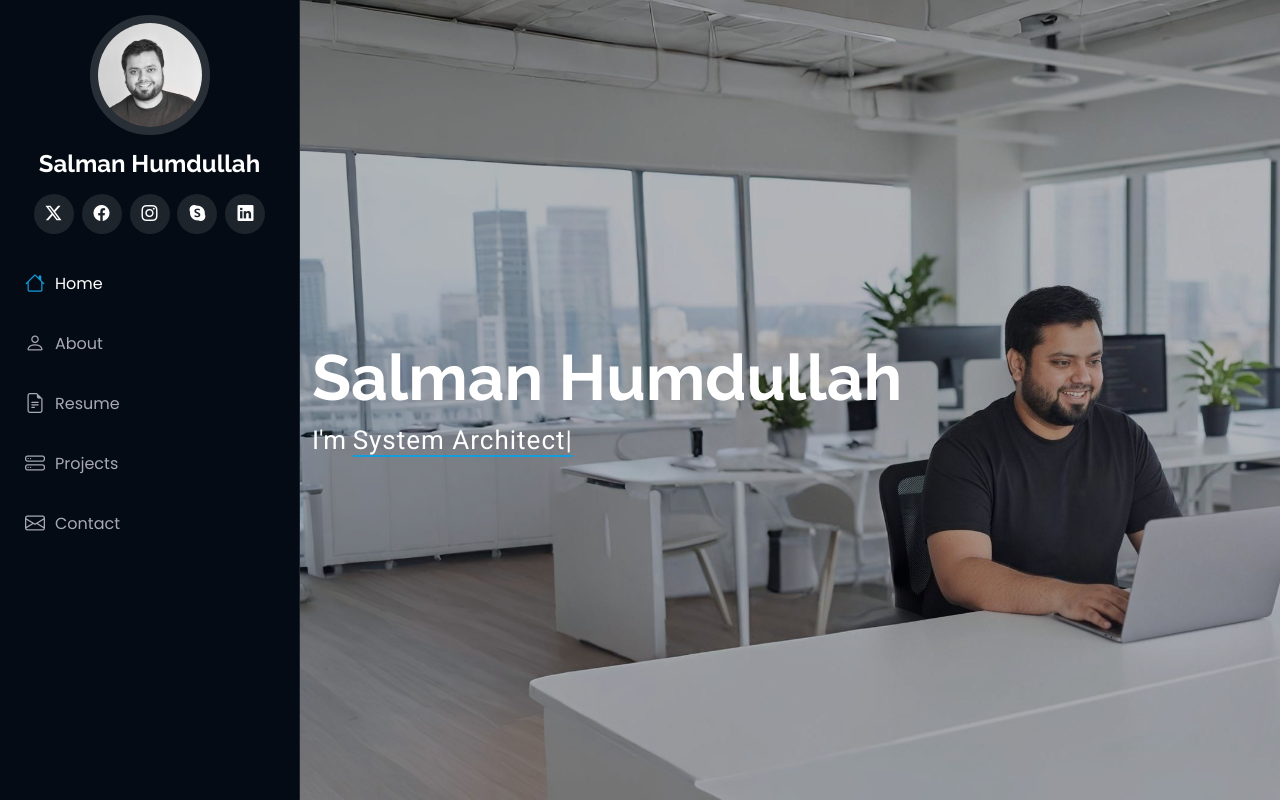
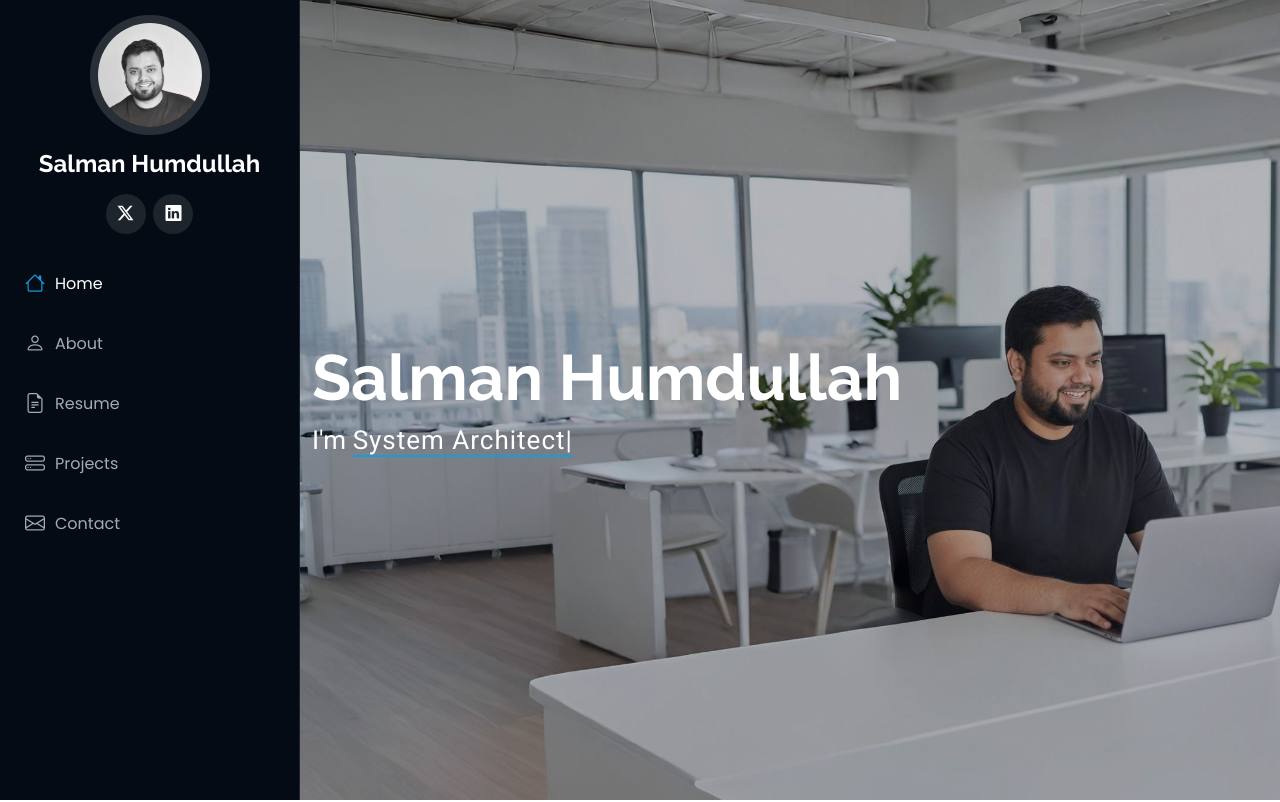
Before and after one commit to salmanh/works, a plain HTML site: page index.html in a window 1280 px wide. Shown: the top 802 px of the page. Drawn offline with Linux system fonts and the light colour scheme.

Commit message:
updated socials

```diff
--- a/index.html
+++ b/index.html
@@ -45,11 +45,8 @@
     </a>
 
     <div class="social-links text-center">
-      <a href="#" class="twitter"><i class="bi bi-twitter-x"></i></a>
-      <a href="#" class="facebook"><i class="bi bi-facebook"></i></a>
-      <a href="#" class="instagram"><i class="bi bi-instagram"></i></a>
-      <a href="#" class="google-plus"><i class="bi bi-skype"></i></a>
-      <a href="#" class="linkedin"><i class="bi bi-linkedin"></i></a>
+      <a href="https://x.com/salmanhumdullah" target="_blank" class="twitter"><i class="bi bi-twitter-x"></i></a>
+      <a href="https://linkedin.com/in/salman-humdullah" target="_blank" class="linkedin"><i class="bi bi-linkedin"></i></a>
     </div>
 
     <nav id="navmenu" class="navmenu">
```
